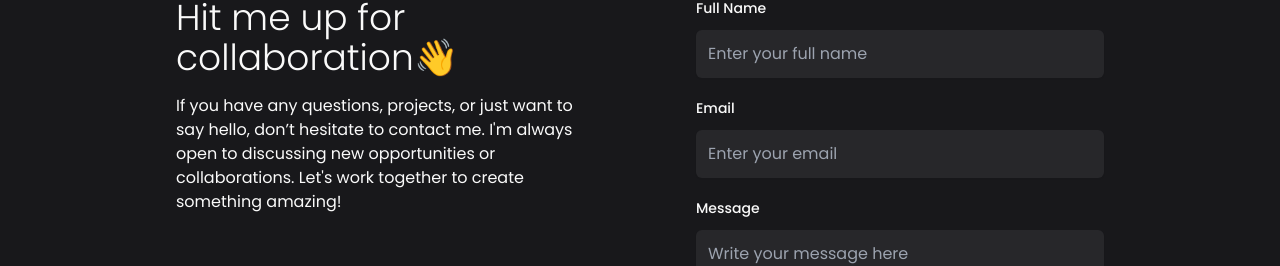
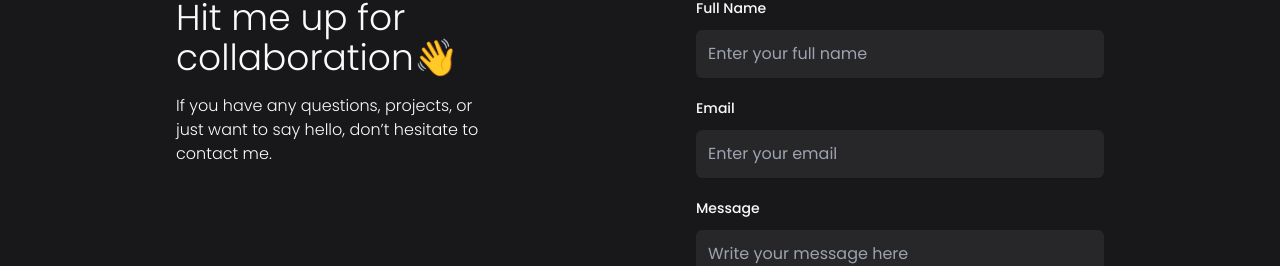
Before and after one commit to danendradipa/portfolio, a React (Vite) app: page /contact in a window 1280 px wide. Shown: the part 378-644 px from the top of the page. Built offline with nearby package versions, Linux system fonts and the light colour scheme.

Commit message:
modify contact pages

```diff
--- a/src/Pages/Contact.tsx
+++ b/src/Pages/Contact.tsx
@@ -14,11 +14,9 @@ const Contact = () => {
             <h2 className="text-4xl font-light max-w-[290px]">
               Hit me up for collaboration👋
             </h2>
-            <p className="text-light">
+            <p className="font-light w-3/4">
               If you have any questions, projects, or just want to say hello,
-              don’t hesitate to contact me. I'm always open to discussing new
-              opportunities or collaborations. Let's work together to create
-              something amazing!
+              don’t hesitate to contact me.
             </p>
           </div>
 
```
